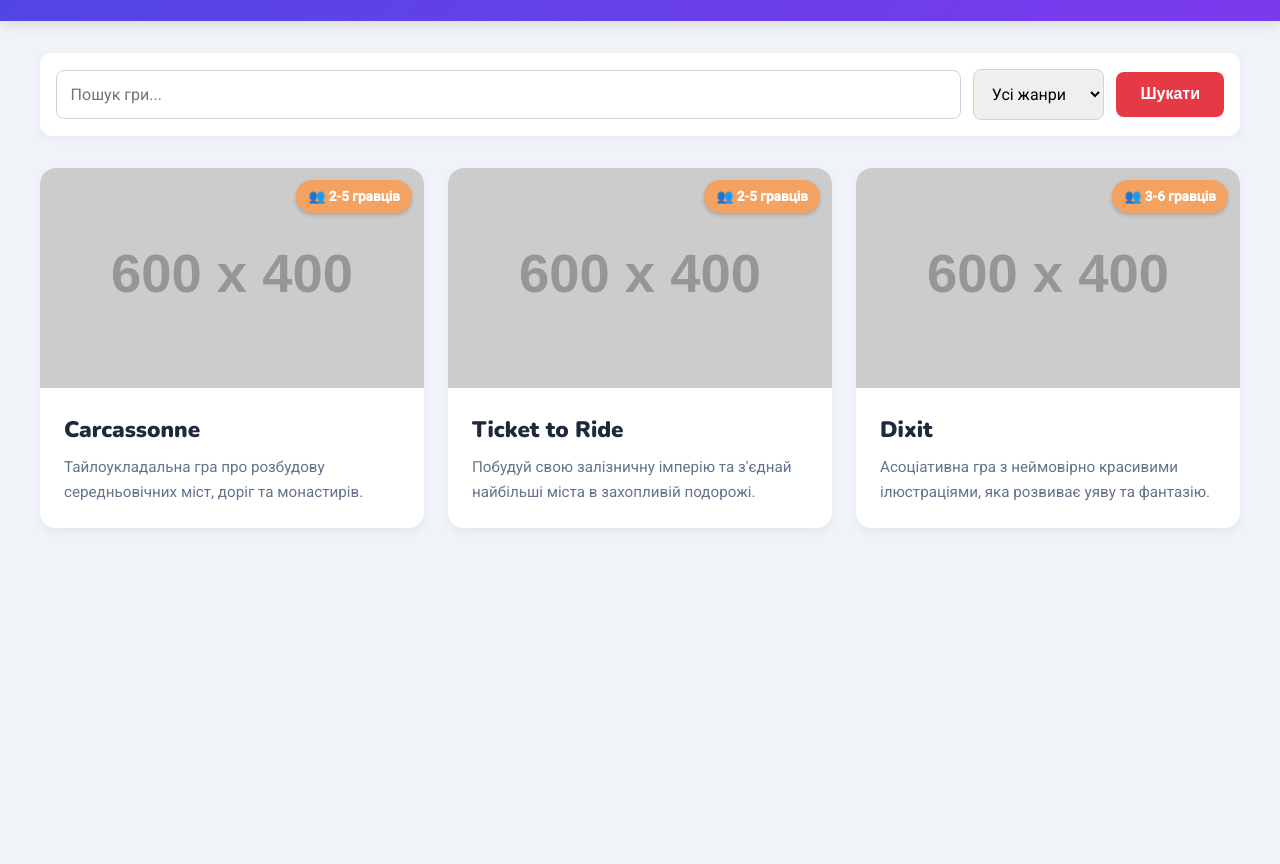
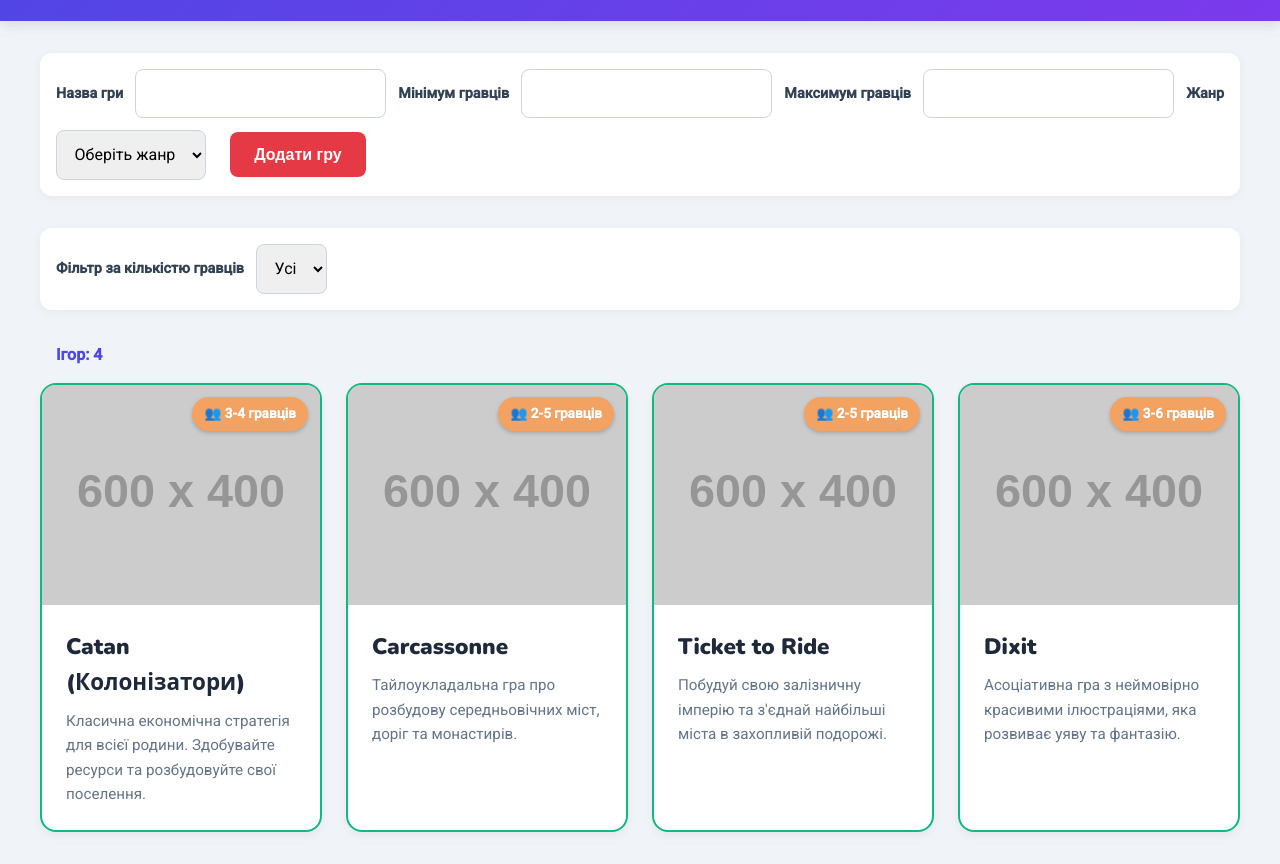
Before and after one commit to nazarstadnik08-star/boardgame-catalog, a plain HTML site: page index.html in a window 1280 px wide. Shown: the part 83-947 px from the top of the page. Before the commit the page ends 800 px from the top, so only its background shows below. Drawn offline with nearby package versions, Linux system fonts and the light colour scheme; placeholder pictures from the web are drawn by us.

Commit message:
Виконано ПР №8: обробка подій, форма та валідація

```diff
--- a/css/style-new.css
+++ b/css/style-new.css
@@ -221,3 +221,15 @@ img {
 .game-card.fits {
     border: 2px solid #10b981;
 }
+.filters-form label {
+    font-weight: 600;
+    font-size: 0.9rem;
+    color: #334155;
+}
+
+.form-error {
+    color: #E63946;
+    font-weight: 600;
+    margin: 0;
+    min-height: 1.2em;
+}
--- a/index.html
+++ b/index.html
@@ -19,64 +19,45 @@
     </header>
 
     <main class="layout">
-        <section class="filters">
-            <form class="filters-form">
-                <input type="text" placeholder="Пошук гри...">
-                <select>
-                    <option>Усі жанри</option>
-                    <option>Стратегії</option>
-                    <option>Сімейні</option>
-                    <option>Паті-гейми</option>
-                </select>
-                <button type="submit" class="filter-btn">Шукати</button>
-            </form>
-        </section>
-        <p id="games-count" style="padding: 0 1rem; font-weight: bold; color: #4f46e5;"></p>
-        <section class="cards" id="games-list">
-            <article class="game-card">
-                <div class="card-image-wrapper">
-                    <img src="https://placehold.co/600x400/4f46e5/ffffff?text=Catan" alt="Catan">
-                    <div class="player-badge">👥 3-4 гравці</div>
-                </div>
-                <div class="card-content">
-                    <h3 class="game-title">Catan (Колонізатори)</h3>
-                    <p class="game-description">Класична економічна стратегія для всієї родини. Здобувайте ресурси та розбудовуйте свої поселення.</p>
-                </div>
-            </article>
+    <section class="filters">
+        <form id="add-game-form" class="filters-form">
+            <label for="game-title">Назва гри</label>
+            <input id="game-title" name="title" type="text" required>
 
-            <article class="game-card">
-                <div class="card-image-wrapper">
-                    <img src="https://placehold.co/600x400/7c3aed/ffffff?text=Carcassonne" alt="Carcassonne">
-                    <div class="player-badge">👥 2-5 гравців</div>
-                </div>
-                <div class="card-content">
-                    <h3 class="game-title">Carcassonne</h3>
-                    <p class="game-description">Тайлоукладальна гра про розбудову середньовічних міст, доріг та монастирів.</p>
-                </div>
-            </article>
+            <label for="game-min">Мінімум гравців</label>
+            <input id="game-min" name="minPlayers" type="number" min="1" required>
 
-            <article class="game-card">
-                <div class="card-image-wrapper">
-                    <img src="https://placehold.co/600x400/38bdf8/ffffff?text=Ticket+to+Ride" alt="Ticket to Ride">
-                    <div class="player-badge">👥 2-5 гравців</div>
-                </div>
-                <div class="card-content">
-                    <h3 class="game-title">Ticket to Ride</h3>
-                    <p class="game-description">Побудуй свою залізничну імперію та з'єднай найбільші міста в захопливій подорожі.</p>
-                </div>
-            </article>
+            <label for="game-max">Максимум гравців</label>
+            <input id="game-max" name="maxPlayers" type="number" min="1" required>
 
-            <article class="game-card">
-                <div class="card-image-wrapper">
-                    <img src="https://placehold.co/600x400/f59e0b/ffffff?text=Dixit" alt="Dixit">
-                    <div class="player-badge">👥 3-6 гравців</div>
-                </div>
-                <div class="card-content">
-                    <h3 class="game-title">Dixit</h3>
-                    <p class="game-description">Асоціативна гра з неймовірно красивими ілюстраціями, яка розвиває уяву та фантазію.</p>
-                </div>
-            </article>
-        </section>
-    </main>
+            <label for="game-genre">Жанр</label>
+            <select id="game-genre" name="genre" required>
+                <option value="">Оберіть жанр</option>
+                <option value="Стратегія">Стратегія</option>
+                <option value="Сімейна">Сімейна</option>
+                <option value="Паті-гейм">Паті-гейм</option>
+            </select>
+
+            <p id="form-error" class="form-error" role="alert"></p>
+            <button type="submit" class="filter-btn">Додати гру</button>
+        </form>
+
+        <div class="filters-form">
+            <label for="players-filter">Фільтр за кількістю гравців</label>
+            <select id="players-filter">
+                <option value="">Усі</option>
+                <option value="2">2</option>
+                <option value="3">3</option>
+                <option value="4">4</option>
+                <option value="5">5</option>
+                <option value="6">6</option>
+            </select>
+        </div>
+    </section>
+
+    <p id="games-count" style="padding: 0 1rem; font-weight: bold; color: #4f46e5;"></p>
+
+    <section class="cards" id="games-list"></section>
+</main>
 </body>
 </html>
--- a/js/app.js
+++ b/js/app.js
@@ -1,53 +1,121 @@
-console.log('script.js підключено');
-
+// ---------- Дані (масив із ПР №6) ----------
 const games = [
-    { title: 'Catan (Колонізатори)', minPlayers: 3, maxPlayers: 4 },
-    { title: 'Carcassonne', minPlayers: 2, maxPlayers: 5 },
-    { title: 'Ticket to Ride', minPlayers: 2, maxPlayers: 5 },
-    { title: 'Dixit', minPlayers: 3, maxPlayers: 6 }
+    { title: 'Catan (Колонізатори)', minPlayers: 3, maxPlayers: 4, genre: 'Стратегія',
+      description: 'Класична економічна стратегія для всієї родини. Здобувайте ресурси та розбудовуйте свої поселення.', color: '4f46e5' },
+    { title: 'Carcassonne', minPlayers: 2, maxPlayers: 5, genre: 'Сімейна',
+      description: 'Тайлоукладальна гра про розбудову середньовічних міст, доріг та монастирів.', color: '7c3aed' },
+    { title: 'Ticket to Ride', minPlayers: 2, maxPlayers: 5, genre: 'Сімейна',
+      description: "Побудуй свою залізничну імперію та з'єднай найбільші міста в захопливій подорожі.", color: '38bdf8' },
+    { title: 'Dixit', minPlayers: 3, maxPlayers: 6, genre: 'Паті-гейм',
+      description: 'Асоціативна гра з неймовірно красивими ілюстраціями, яка розвиває уяву та фантазію.', color: 'f59e0b' }
 ];
 
-const fitsPlayers = (game, n) => n >= game.minPlayers && n <= game.maxPlayers;
+// ---------- Елементи DOM ----------
+const gamesList = document.querySelector('#games-list');
+const gamesCountEl = document.querySelector('#games-count');
+const form = document.querySelector('#add-game-form');
+const formError = document.querySelector('#form-error');
+const playersFilter = document.querySelector('#players-filter');
 
-const placeholder = document.querySelector('.game-card');
-if (placeholder) {
-    placeholder.remove();
+// null означає «усі ігри»
+let currentPlayers = null;
+
+// Чи підходить гра для заданої кількості гравців
+const fitsPlayers = (game, count) => count >= game.minPlayers && count <= game.maxPlayers;
+
+// Ігри, які треба показати з урахуванням фільтра
+function getVisibleGames() {
+    return currentPlayers === null
+        ? games
+        : games.filter(game => fitsPlayers(game, currentPlayers));
 }
 
-const listContainer = document.querySelector('#games-list');
-const gamesCountEl = document.querySelector('#games-count');
+// Створює картку повністю з DOM-вузлів, без innerHTML
+function createCard(game) {
+    const card = document.createElement('article');
+    card.classList.add('game-card');
+    card.dataset.players = `${game.minPlayers}-${game.maxPlayers}`;
+    if (fitsPlayers(game, 4)) card.classList.add('fits');
 
-function renderGames(gamesArray) {
-    listContainer.innerHTML = '';
+    const imageWrapper = document.createElement('div');
+    imageWrapper.classList.add('card-image-wrapper');
 
-    for (const game of gamesArray) {
-        const card = document.createElement('article');
-        card.classList.add('game-card');
+    const img = document.createElement('img');
+    img.src = `https://placehold.co/600x400/${game.color}/ffffff?text=${encodeURIComponent(game.title)}`;
+    img.alt = game.title;
 
-        // Створюємо обгортку для контенту (щоб спрацювали відступи з CSS)
-        const content = document.createElement('div');
-        content.classList.add('card-content');
+    const badge = document.createElement('div');
+    badge.classList.add('player-badge');
+    badge.textContent = `👥 ${game.minPlayers}-${game.maxPlayers} гравців`;
 
-        const title = document.createElement('h3');
-        title.classList.add('game-title'); // Додаємо клас для гарного шрифту Nunito
-        title.textContent = game.title;
+    imageWrapper.append(img, badge);
 
-        const playersInfo = document.createElement('p');
-        playersInfo.classList.add('game-description'); // Додаємо клас для описання
-        playersInfo.textContent = `👥 ${game.minPlayers}-${game.maxPlayers} гравців`;
+    const content = document.createElement('div');
+    content.classList.add('card-content');
 
-        card.dataset.players = `${game.minPlayers}-${game.maxPlayers}`;
+    const title = document.createElement('h3');
+    title.classList.add('game-title');
+    title.textContent = game.title;
 
-        if (fitsPlayers(game, 4)) {
-            card.classList.add('fits');
-        }
+    const description = document.createElement('p');
+    description.classList.add('game-description');
+    description.textContent = game.description;
 
-        content.append(title, playersInfo);
-        card.append(content);
-        listContainer.append(card);
+    content.append(title, description);
+    card.append(imageWrapper, content);
+    return card;
+}
+
+// Очищає контейнер і перемальовує список
+function renderGames(list = getVisibleGames()) {
+    gamesList.innerHTML = '';
+
+    for (const game of list) {
+        gamesList.append(createCard(game));
     }
 
-    if (gamesCountEl) {
-        gamesCountEl.textContent = `Кількість ігор у списку: ${gamesArray.length}`;
+    gamesCountEl.textContent = `Ігор: ${list.length}`;
+}
+
+// Подія submit: додавання нової гри без перезавантаження
+form.addEventListener('submit', event => {
+    event.preventDefault();
+    formError.textContent = '';
+
+    const title = form.elements.title.value.trim();
+    const minPlayers = Number(form.elements.minPlayers.value);
+    const maxPlayers = Number(form.elements.maxPlayers.value);
+    const genre = form.elements.genre.value;
+
+    // Додаткова валідація, яка не є стандартною для HTML
+    if (title === '') {
+        formError.textContent = 'Назва гри не може складатися лише з пробілів';
+        return;
     }
-}
+
+    if (minPlayers > maxPlayers) {
+        formError.textContent = 'Мінімальна кількість гравців не може бути більшою за максимальну';
+        return;
+    }
+
+    games.push({
+        title,
+        minPlayers,
+        maxPlayers,
+        genre,
+        description: 'Нову гру додано користувачем. Опис ще не заповнено.',
+        color: '64748b'
+    });
+
+    renderGames();
+    form.reset();
+});
+
+// Подія change: фільтрація за кількістю гравців
+playersFilter.addEventListener('change', () => {
+    currentPlayers = playersFilter.value === '' ? null : Number(playersFilter.value);
+    renderGames();
+});
+
+// Початковий рендер
+renderGames();
```
